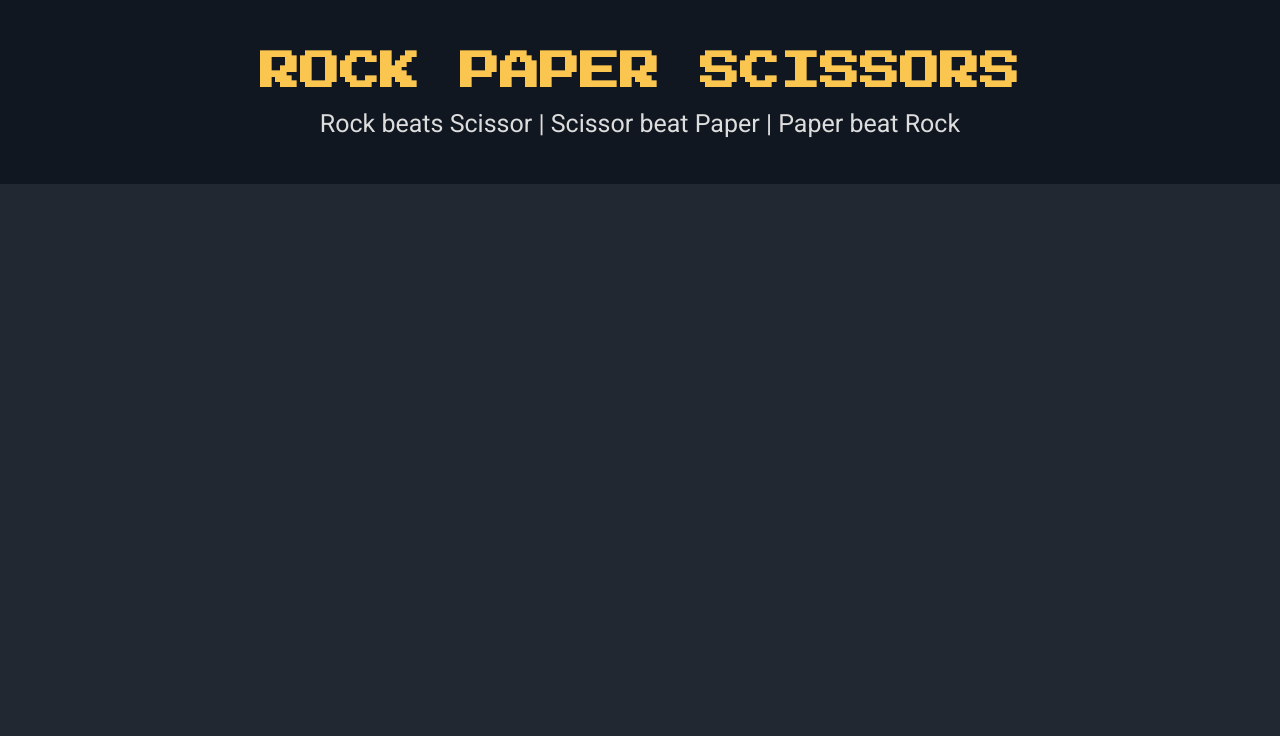
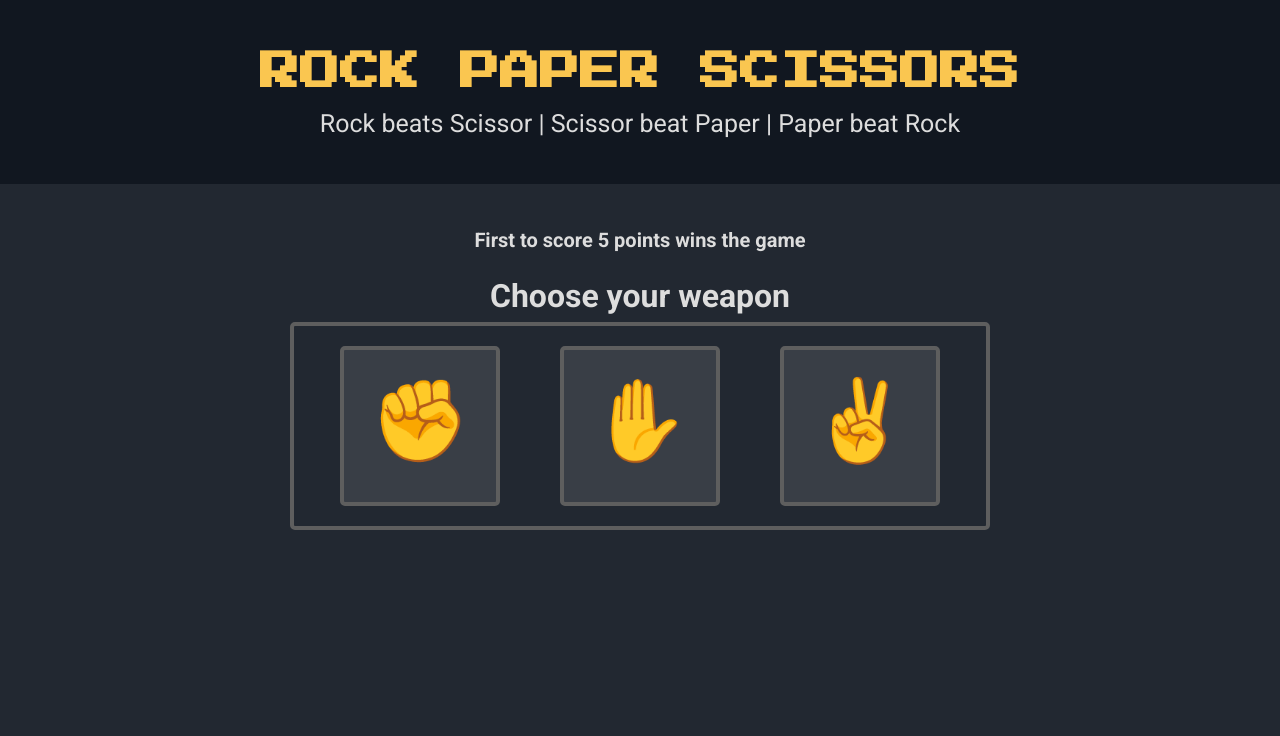
Before and after one commit to kai-ion/rock-paper-scissors-game, a plain HTML site: page index.html in a window 1280 px wide. Shown: the top 736 px of the page. Drawn offline with Linux system fonts and the light colour scheme.

Commit message:
added weapons box in main

```diff
--- a/css/styles.css
+++ b/css/styles.css
@@ -31,6 +31,14 @@ body {
   margin-bottom: 100px;
 }
 
+button {
+  border: none;
+  color: inherit;
+  font-family: inherit;
+  font-size: inherit;
+  cursor: pointer;
+  outline: none;
+}
 
   /* HEADER */
 
@@ -51,6 +59,68 @@ body {
     color: var(--primary-light);
     font-size: 25px;
   }
+
+  /* Main */
+
+.main-content {
+  display: flex;
+  flex-direction: column;
+  max-width: 700px;
+  margin: 30px auto;
+  margin-top: 40px;
+  text-align: center;
+}
+
+.score-info {
+  font-size: 32px;
+}
+
+.score-message {
+  font-size: 20px;
+  margin-bottom: 15px;
+  margin-bottom: 15px;
+}
+
+.weapons-area {
+ display: flex;
+ justify-content: space-evenly;
+ border: 4px solid #5e5e5e;
+ border-radius: 5px;
+ padding: 20px;
+}
+
+
+.buttons {
+  display: flex;
+  align-items: center;
+  justify-content: center;
+  gap: 60px;
+}
+
+.btn {
+  border-radius: 10px;
+  background-color: var(--secondary-dark);
+}
+
+.btn-square {
+  width: 160px;
+  height: 160px;
+  border: 4px solid #5e5e5e;
+  border-radius: 5px;
+}
+
+.btn:hover {
+  background-color: var(--secondary-dark-hover);
+}
+
+.btn:active {
+  background-color: var(--secondary-dark-active);
+}
+
+.sign {
+  font-size: 80px;
+  margin-bottom: 10px;
+}
 
 /* FOOTER */
 
--- a/index.html
+++ b/index.html
@@ -36,9 +36,28 @@
         </p>
     </header>
 
-    <main class="main">
+    <main class="main-content">
+        <h3 class="score-message" id="scoreMessage">
+            First to score 5 points wins the game
+        </h3>
 
-    </main>
+        <h2 class="score-info" id="scoreInfo">Choose your weapon</h2>
+
+        <div class="weapons-area">
+            <div class="buttons">
+            <button class="btn btn-square" id="rockBtn">
+              <div class="sign">✊</div>
+            </button>
+            <button class="btn btn-square" id="paperBtn">
+              <div class="sign">✋</div>
+            </button>
+            <button class="btn btn-square" id="scissorsBtn">
+              <div class="sign">✌</div>
+            </button>
+          </div>
+        </div>
+
+      </main>
 
     <footer class="footer">
         <p>
```
